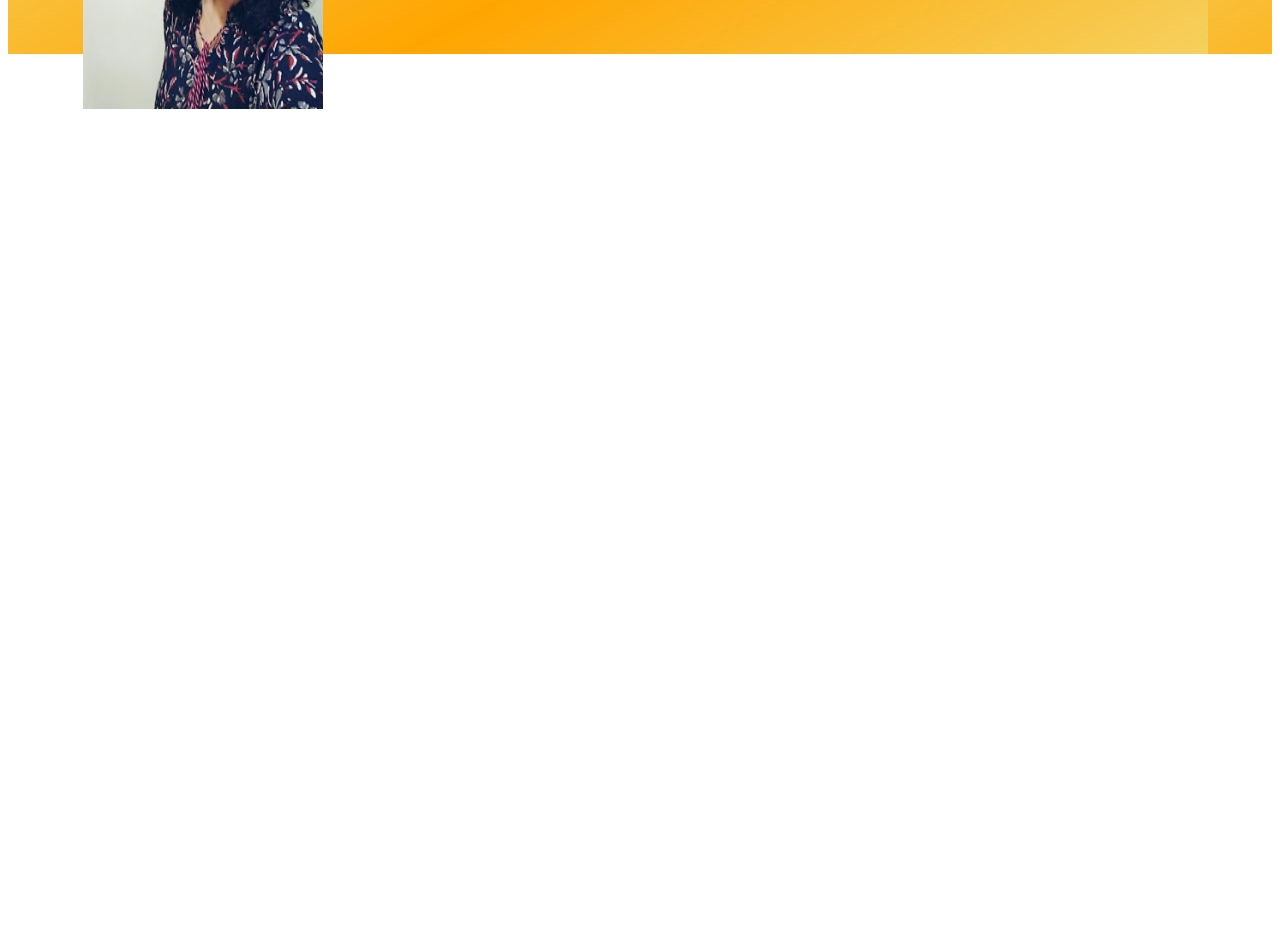
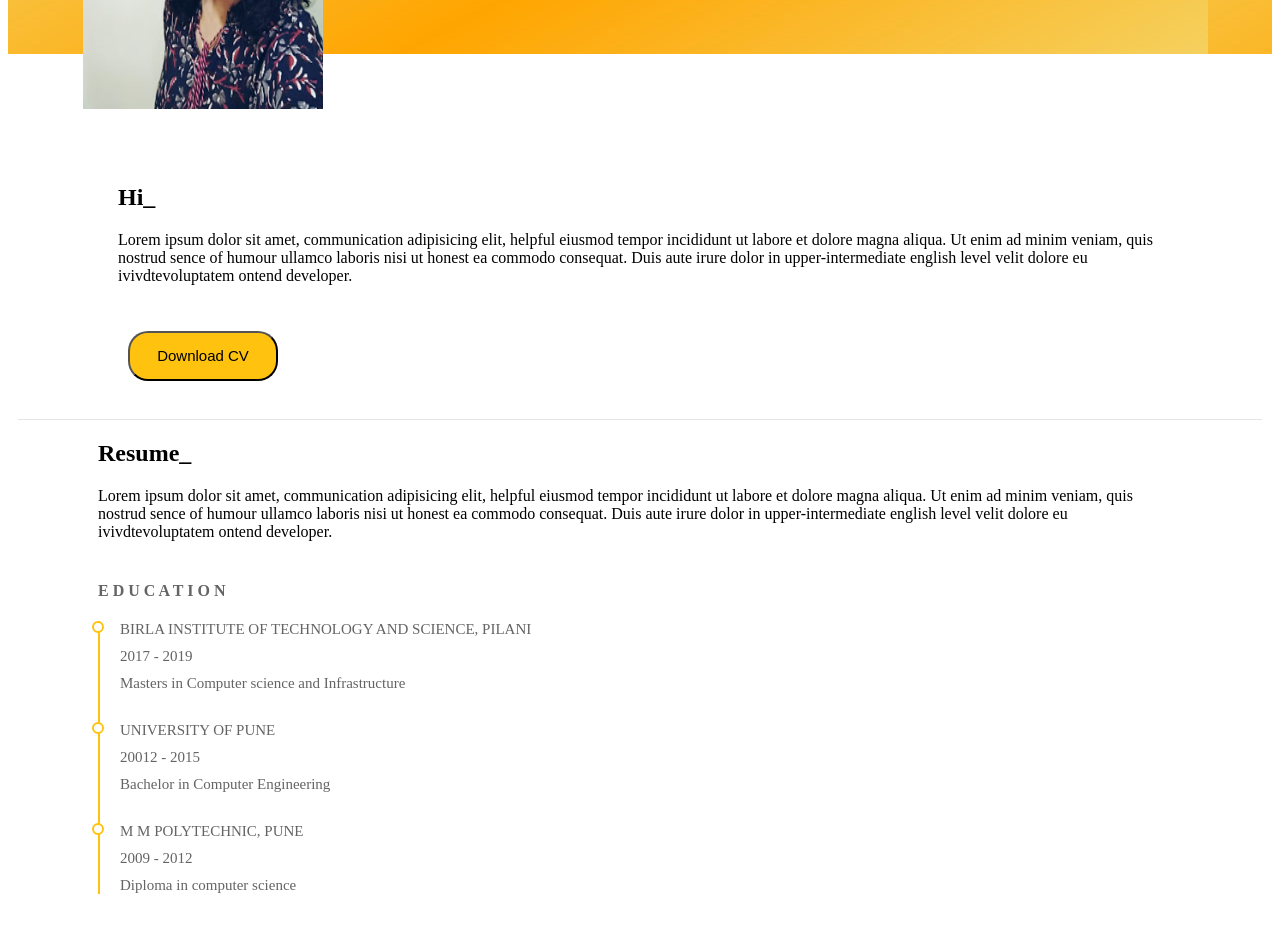
Before and after one commit to Rupaligangarde/portfolio, a website built with Parcel: page index.html in a window 1280 px wide. Shown: the part 404-1336 px from the top of the page. Before the commit the page ends 800 px from the top, so only its background shows below. Built offline with nearby package versions, Linux system fonts and the light colour scheme.

Commit message:
Rupali | Add Education detail section

```diff
--- a/css/style.css
+++ b/css/style.css
@@ -6,7 +6,7 @@ html {
     box-sizing: inherit;
 }
 
-.header{
+.header {
     background-image: url("../images/High_resolution_wallpaper_background_ID_77700362922-1200x675.jpg");
     height: 450px;
     width: 100%;
@@ -14,17 +14,17 @@ html {
     padding-left: 40px;
 }
 
-.navigation{
+.navigation {
     height: 100px;
     padding-top: 40px;
     width: 100%;
 }
 
-.navigation ul a{
+.navigation ul a {
     padding-right: 20px;
 }
 
-.avatar{
+.avatar {
     width: 250px;
     margin: 30px;
     position: relative;
@@ -32,12 +32,12 @@ html {
     padding: 5px;
 }
 
-.profile{
+.profile {
     margin-left: 350px;
     position: absolute;
 }
 
-.details{
+.personalDetails {
     padding: 20px;
     padding-top: 10px;
     padding-right: 110px;
@@ -46,17 +46,85 @@ html {
     margin-top: 30px;
 }
 
-.details dt{
+.personalDetails dt {
     float: left;
     width: 55%;
-    padding-bottom:10px;
-    padding-left:10px;
-    padding-right:10px;
+    padding-bottom: 10px;
+    padding-left: 10px;
+    padding-right: 10px;
 }
 
-.details dd{
+.personalDetails dd {
     margin-left: 55%;
     padding-bottom: 10px;
-    padding-left:10px;
-    padding-right:10px;
+    padding-left: 10px;
+    padding-right: 10px;
 }
+
+.details {
+    margin: 80px;
+    /*background-color: red;*/
+    padding: 10px;
+}
+
+.details section:first-child {
+    padding: 20px;
+}
+
+.details section > p {
+    padding-bottom: 20px;
+}
+
+.hello button {
+    height: 50px;
+    width: 150px;
+    border-radius: 20px;
+    font-size: 15px;
+    background-color: #ffc30f;
+    margin: 10px;
+}
+
+hr {
+    margin-left: -80px;
+    margin-right: -80px;
+    border: 0;
+    border-top: 1px solid rgba(0, 0, 0, .1);
+}
+
+h4 {
+    color: #646464;
+}
+
+
+.education p {
+    padding-left: 20px;
+    padding-bottom: 10px;
+    margin: 0;
+    color: #646464;
+    font-size: 15px;
+}
+
+.eduDetails{
+    padding-bottom:30px;
+}
+
+.eduDetails:last-child{
+    padding-bottom: 0;
+}
+.education p:last-child{
+    padding-bottom: 0;
+}
+
+.education {
+    border-left: 2px solid #ffc30f;
+}
+.eduDetails:before {
+    width: 12px;
+    height: 12px;
+    border: 2px solid #ffc30f;
+    position: absolute;
+    content: "";
+    border-radius: 50%;
+    background-color: #fff;
+    left: 92px;
+}
--- a/index.html
+++ b/index.html
@@ -23,7 +23,7 @@
         </ul>
     </div>
     <div class="profile">
-        <div class="details">
+        <div class="personalDetails">
             <h1 class="name">Rupali Gangarde</h1>
             <h4>Full stack developer, DevOps Engineer</h4>
             <dl>
@@ -40,5 +40,48 @@
     <img class="avatar" src="images/avatar.jpg"/>
 
 </Header>
+
+<div class="details">
+    <section class="hello">
+        <h2>Hi_</h2>
+        <p>Lorem ipsum dolor sit amet, communication adipisicing elit, helpful eiusmod tempor incididunt ut labore et
+            dolore
+            magna aliqua. Ut enim ad minim veniam, quis nostrud sence of humour ullamco laboris nisi ut honest ea
+            commodo
+            consequat. Duis aute irure dolor in upper-intermediate english level velit dolore eu ivivdtevoluptatem
+            ontend
+            developer.</p>
+        <button>Download CV</button>
+    </section>
+    <hr>
+    <section class>
+        <h2>Resume_</h2>
+        <p>Lorem ipsum dolor sit amet, communication adipisicing elit, helpful eiusmod tempor incididunt ut labore et
+            dolore
+            magna aliqua. Ut enim ad minim veniam, quis nostrud sence of humour ullamco laboris nisi ut honest ea
+            commodo
+            consequat. Duis aute irure dolor in upper-intermediate english level velit dolore eu ivivdtevoluptatem
+            ontend
+            developer.</p>
+        <h4>E D U C A T I O N</h4>
+        <div class="education">
+        <div class="eduDetails">
+            <p>BIRLA INSTITUTE OF TECHNOLOGY AND SCIENCE, PILANI</p>
+            <p>2017 - 2019</p>
+            <p>Masters in Computer science and Infrastructure</p>
+        </div>
+        <div class="eduDetails">
+            <p>UNIVERSITY OF PUNE</p>
+            <p>20012 - 2015</p>
+            <p>Bachelor in Computer Engineering</p>
+        </div>
+        <div class="eduDetails">
+            <p>M M POLYTECHNIC, PUNE</p>
+            <p>2009 - 2012</p>
+            <p>Diploma in computer science</p>
+        </div>
+        </div>
+    </section>
+</div>
 </body>
 </html>
```
Also changed, not shown: 1 other file.
